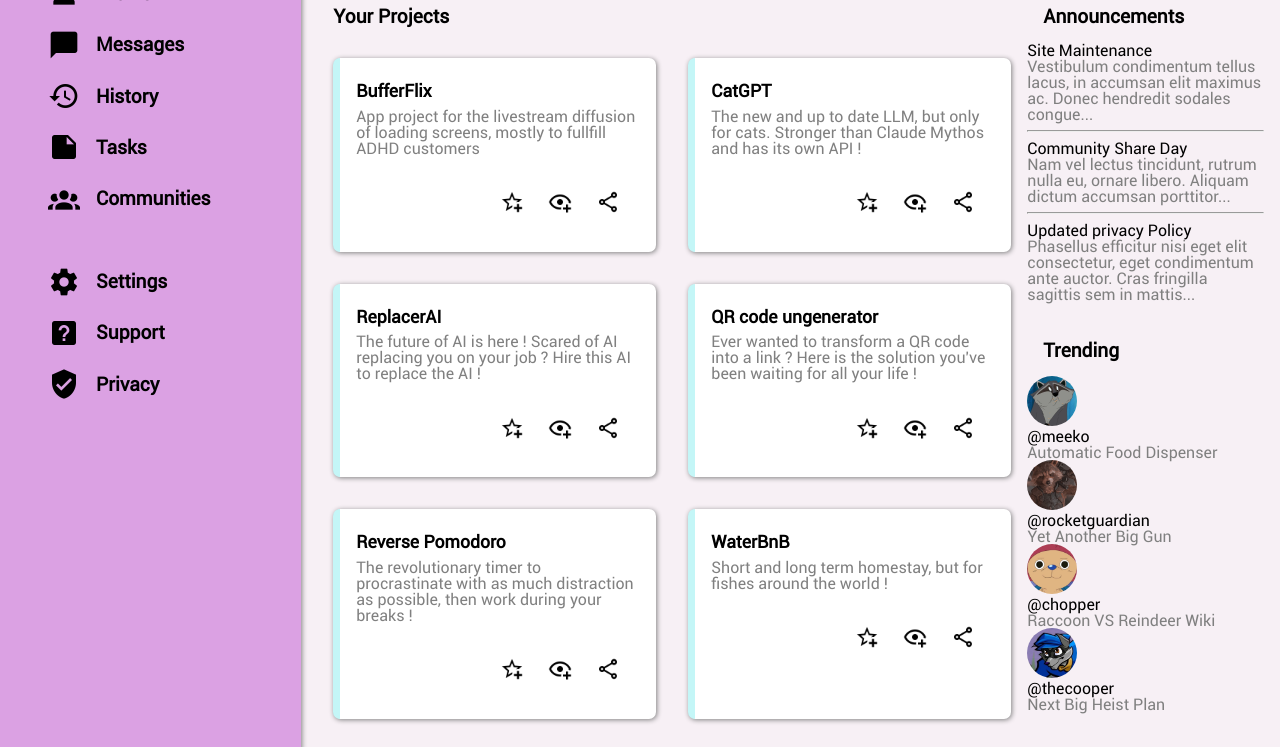
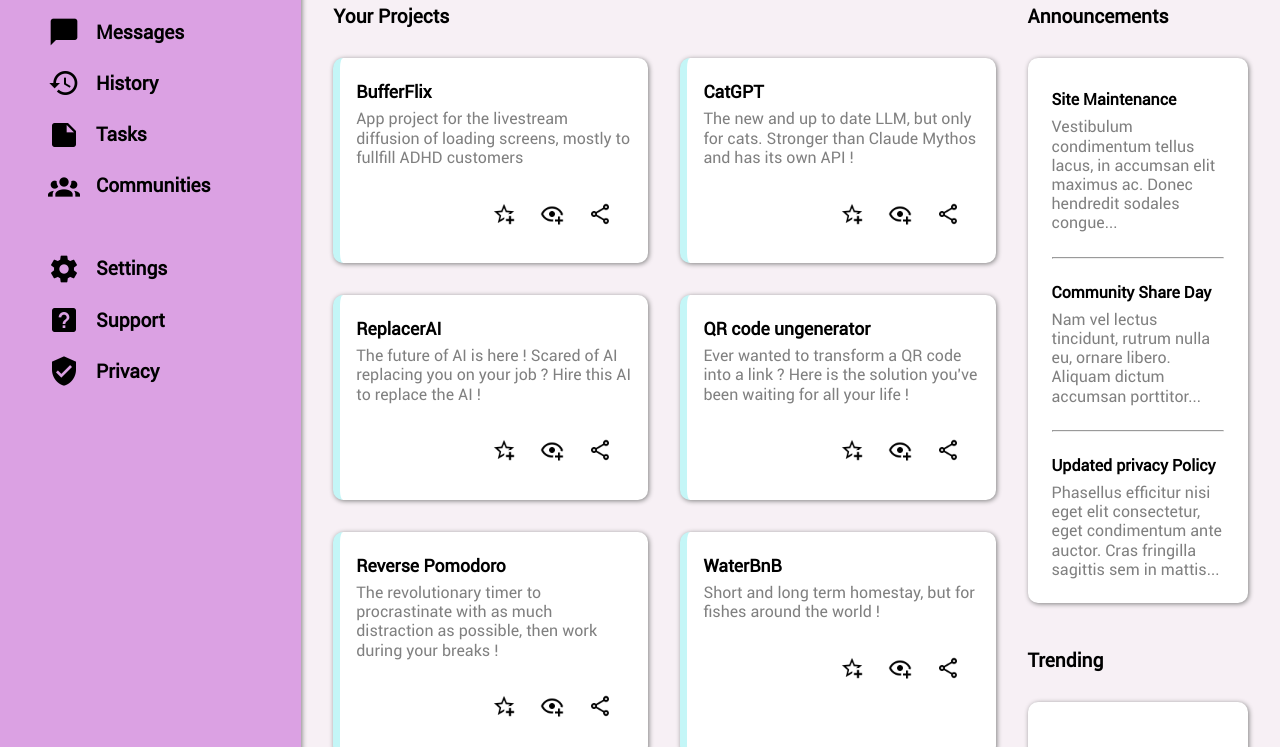
Before and after one commit to Arkhavy/odin-admin-dashboard, a plain HTML site: page index.html in a window 1280 px wide. Shown: the part 195-942 px from the top of the page. Drawn offline with Linux system fonts and the light colour scheme; files whose address does not match are found by name; a web font is replaced by a local one.

Commit message:
[DESIGN] Add trending section design + adjusments
Adjusted card border radius to match side-container's
Finished the design of both side-containers

note:
	With this commit, everything on the project should be done.
	Since this project has been done sparsely through multiple weeks,
	chaos might be present in the stylesheet, such as useless things
	here and there or repetitions. I would like to go for them and
	make some refactor, but I also need to move on to avoid being
	stuck forever on the same thing, so I will keep it as it is for now.

```diff
--- a/style.css
+++ b/style.css
@@ -26,6 +26,7 @@
 	grid-template-columns: 1fr 5fr;
 	grid-template-rows: 1fr 5fr;
 	height: 100vh;
+	line-height: 1.2rem;
 }
 
 .profile-picture {
@@ -228,7 +229,7 @@
 		padding: 1rem;
 		margin: 1rem;
 		border-left: 7px solid var(--icy-aqua);
-		border-radius: 7px;
+		border-radius: 10px;
 		box-shadow: 1px 1px 5px gray;
 	}
 
@@ -249,6 +250,31 @@
 
 	/* ***************************** SIDE CONTAINERS **************************** */
 	.side-container {
-		margin: 1rem 0;
+		margin: 2rem 1rem;
+		background-color: white;
+		border-radius: 10px;
+		padding: 1.5rem;
+		box-shadow: 1px 1px 5px gray;
+
+		h4 {
+			font-weight: bold;
+			margin: 0.5rem 0;
+		}
+
+		hr {
+			margin: 1.5rem 0;
+		}
+
+		.trending-profile {
+			display: grid;
+			grid-template-columns: 1fr 3fr;
+			align-items: center;
+			margin: 1.5rem 0;
+
+			img {
+				grid-row: span 2;
+				justify-self: left;
+			}
+		}
 	}
 }
```
